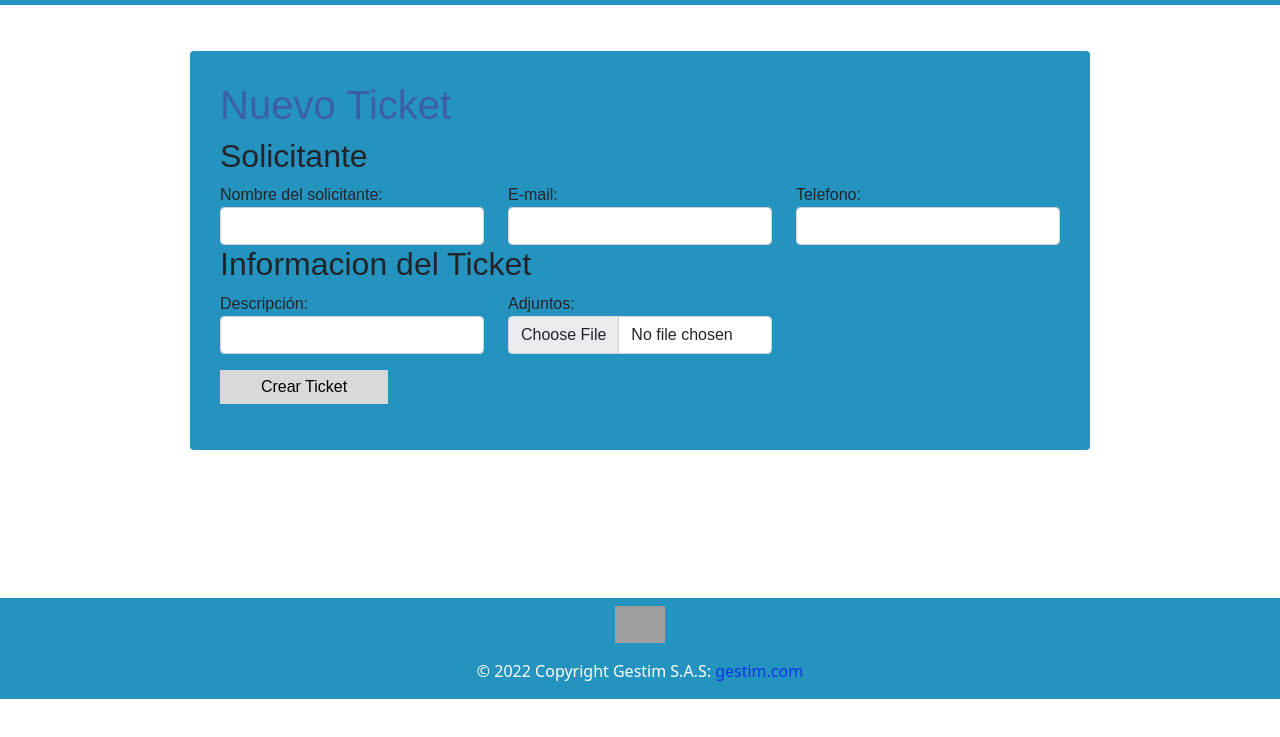
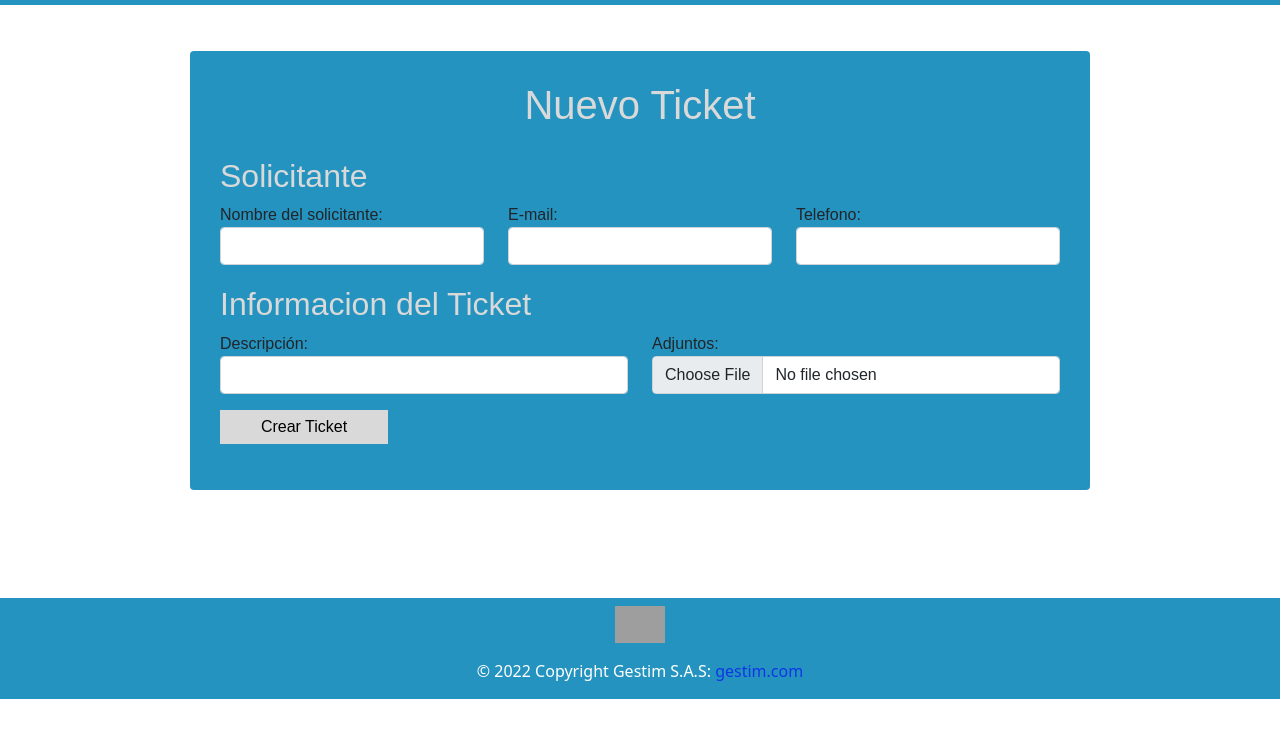
Before and after one commit to d3vCr0w/gestim, a plain HTML site: page views/Harri.html in a window 1280 px wide. Shown: the part 101-838 px from the top of the page. Drawn offline with Linux system fonts and the light colour scheme; grey boxes are pictures that could not be loaded.

Commit message:
estilos form

```diff
--- a/css/app.css
+++ b/css/app.css
@@ -82,7 +82,8 @@ a {
 }
 
 .titulo {
-  color: #3c5fa6;
+  color: #d9d9d9;
+  text-align: center;
 }
 
 footer {
@@ -141,3 +142,8 @@ footer a {
   margin: 16px 0;
   font-size: 16px;
 }
+
+.descriptionForm1 h2 {
+  margin-top: 20px;
+  color: #d9d9d9;
+}
--- a/views/Harri.html
+++ b/views/Harri.html
@@ -63,11 +63,11 @@
                     <div>
                         <h2>Informacion del Ticket</h2>
                     </div>
-                    <div class="form-group col-md-4">
+                    <div class="form-group col-md-6">
                         <label>Descripción:</label>
                         <input type="text" name="descripcion" id="descripcion" class="form-control">
                     </div>
-                    <div class="form-group col-md-4">
+                    <div class="form-group col-md-6">
                         <label>Adjuntos:</label>
                         <input type="file" name="Adjuntos" id="Adjuntos" class="form-control">
                     </div>
```
